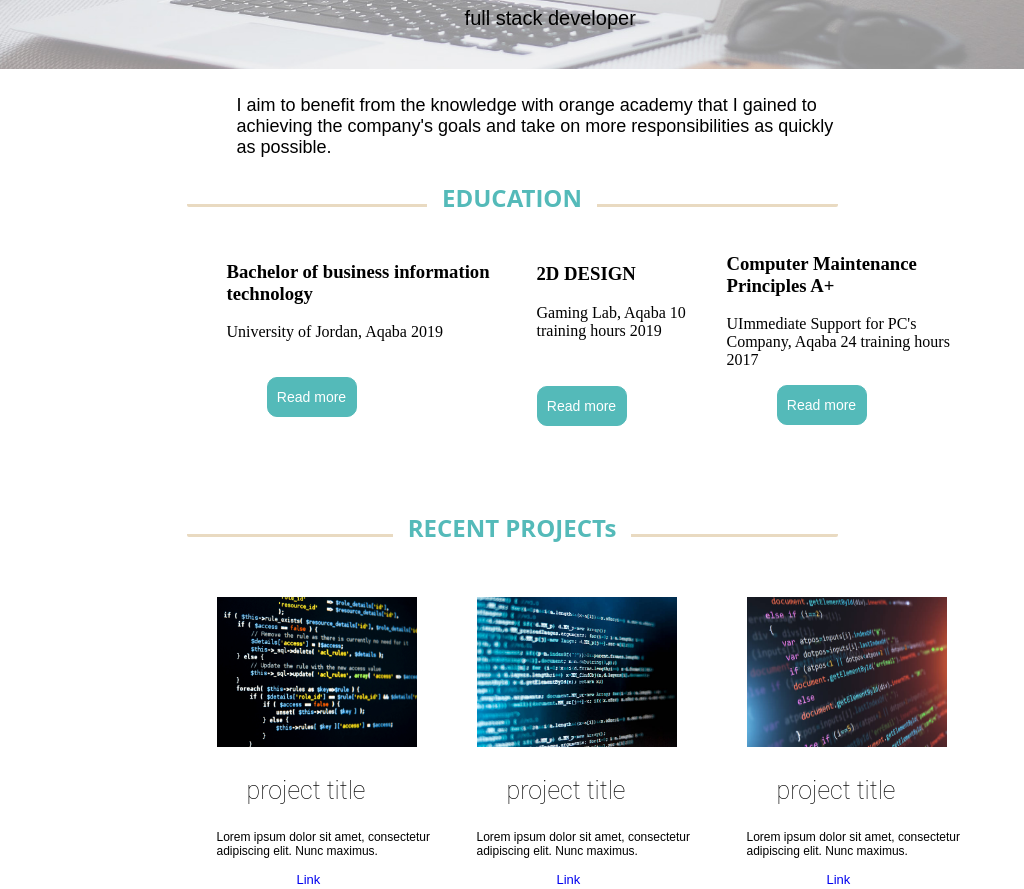
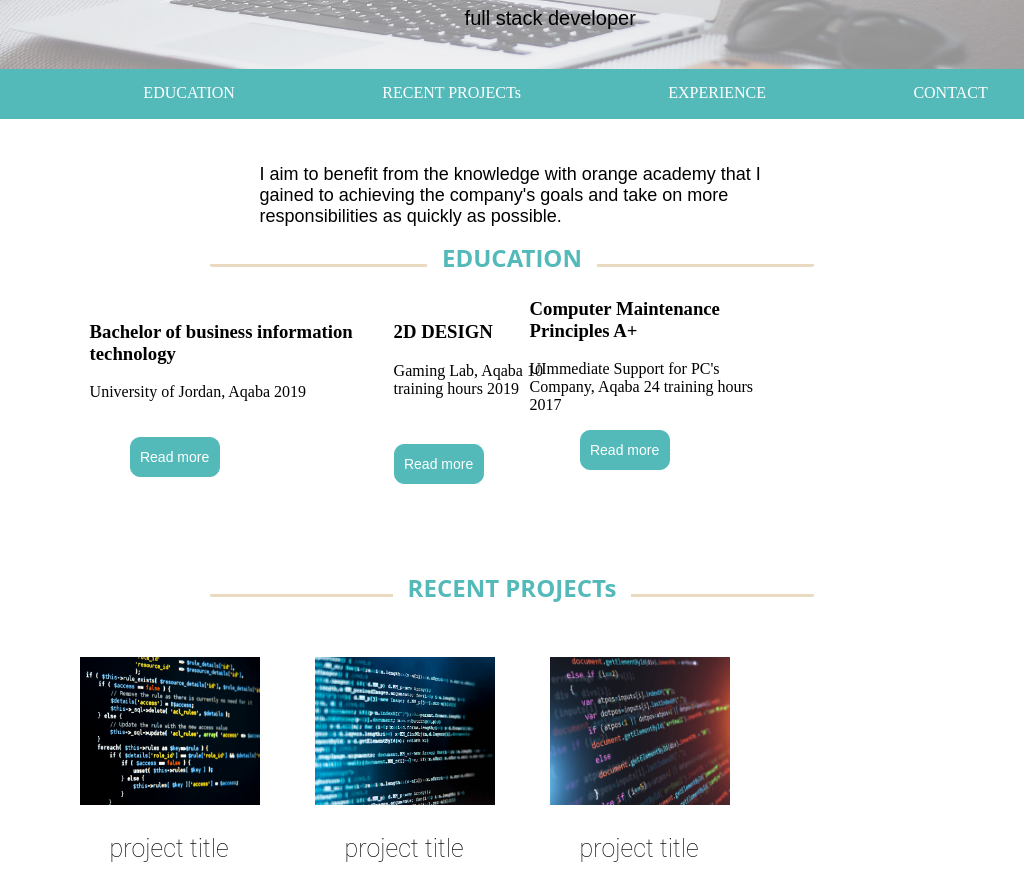
Before and after one commit to taebah-alshlouh/project1, a plain HTML site: page index.html in a window 1024 px wide. Shown: the part 281-1170 px from the top of the page. Drawn offline with Linux system fonts and the light colour scheme; files that its build step writes are made by us from their sources.

Commit message:
portfolio project using html and css til now

```diff
--- a/project1/index.html
+++ b/index.html
@@ -4,16 +4,22 @@
     <meta charset="UTF-8">
     <meta http-equiv="X-UA-Compatible" content="IE=edge">
     <meta name="viewport" content="width=device-width, initial-scale=1.0">
-    <link rel="stylesheet" href="style.css">
-    <link rel="stylesheet" href="bootstrap-grid.css">
-
+    <link rel="stylesheet" href="./project1/style.css">
+    <link rel="stylesheet" href="./project1/mediaq.css">
+     <link rel="stylesheet" href="bootstrap-grid.css">
     <title>portfolio</title>
 </head>
 <body>
        <!-- header part -->
        <header>
+           <nav class="nav">
+                       <a href="#edu">EDUCATION</a>
+                       <a href="#re" >RECENT PROJECTs</a>
+                       <a href="#exp" >EXPERIENCE</a>
+                       <a href="#container-footer">CONTACT</a>
+           </nav>
         <div id="header-midd-cont">
-                <img src="../imges/taebah.jpg" alt="taebah img" id="mypic">
+                <img src="./imges/taebah.jpg" alt="taebah img" id="mypic">
             <div id="header-midd-cont-1">
             <h2><b>Taebah bassam shlouh</b></h2>
              <p>full stack developer</p>
@@ -23,7 +29,7 @@
     <!-- header end -->
 
       <!-- main start -->
-    <main class="container">
+    <main class="container1">
         <!-- objectives section start -->
          <section id="objec">
              <p id="objecp"> I aim to benefit from the knowledge with orange academy that I gained to achieving the company's goals and take on more responsibilities as quickly as possible.</p>
@@ -66,21 +72,21 @@
                 <div class="recent-projects-card">
                     <div id="card1">
 
-                           <img src="../imges/php-2.png" alt="php">
+                           <img src="./imges/php-2.png" alt="php">
                            <h3>project title</h3>
                            <p>Lorem ipsum dolor sit amet, consectetur adipiscing elit. Nunc maximus.</p>
                             <a href="#">Link</a>
                     </div>
                     <div id="card2">
 
-                        <img src="../imges/istockphoto-182465097-612x612.jpg" alt="stockphoto">
+                        <img src="./imges/code.jpg" alt="stockphoto">
                         <h3>project title</h3>
                         <p>Lorem ipsum dolor sit amet, consectetur adipiscing elit. Nunc maximus.</p>
                         <a href="#">Link</a>
                     </div>
                     <div id="card3">
 
-                        <img src="../imges/M2e0d44b18050fd6c765a688ab221a1d61646933005421.jpg" alt="code">
+                        <img src="./imges/php.jpg" alt="code">
                         <h3>project title</h3>
                         <p>Lorem ipsum dolor sit amet, consectetur adipiscing elit. Nunc maximus.</p>
                         <a href="#">Link</a>
@@ -111,6 +117,10 @@
      <!-- footer start -->
     <footer id="container-footer">
     <!--the first div in the footer section -->
+       <!-- logo -->
+    <div class="f-logo">
+        <img src="./imges/logo.jpeg" width="100px" height="100px" alt="">
+    </div>
           <div id="fdiv1">
               <h3>CONTACT</h3>
               <p>Email:119taeba@gmail.com
--- /dev/null
+++ b/project1/mediaq.css
@@ -0,0 +1,67 @@
+
+
+
+/*width 1440 t0 1024 px*/
+    @media screen and (max-width:1440px) and (min-width:1024px){
+        #container-footer {
+            margin-top: 15%;}
+
+         .recent-projects-card {
+                margin-left: -5%;}
+
+                   footer {
+                    top: 219vh;
+                    width: 1435px;
+                }
+             .f-logo {
+                        margin-top: 35px;
+                        margin-left: -24px;
+                    }
+            header{
+                width: 100%;
+            }
+            #objec {
+                padding-top: 39px;
+                padding-left: 50px;
+            }
+    }
+    /*1024 to 768px*/
+    @media screen and (max-width:1024px) and (min-width:768px){
+
+        .recent-projects-card {
+            margin-left: -175px;
+            width: 710px;}
+            .edu-div {
+                margin-left: -160px;
+                height: 238px;
+            }
+            img {
+                width: 180px;
+                height: 148px;
+            }
+            #card2 {
+                left: 280px;
+            }
+            #card3 {
+                left: 515px;
+            }
+
+            #n2 {
+                top: -140px;
+                left: 344px;}
+            #n3 {
+                top: -345px;
+                left: 480px;
+            }
+            footer {
+                width: 768px;
+              top: 250vh;
+            }
+            .f-logo {
+                margin-top: 40px;
+                margin-left: -2px;
+            }
+    }
+    @media screen and (max-width:768px) and (min-width:425px) {
+
+    }
--- a/project1/style.css
+++ b/project1/style.css
@@ -12,6 +12,21 @@
       background-image: url("../imges/cdc.jpg");
       background-repeat: no-repeat;
       background-size: 100% 100%;
+  }
+  /*navigation bar*/
+  .nav{
+      width: 100%;
+      background-color: #54BAB9;
+      width: 100%;
+      height:50px;
+      position: absolute;
+      top: 350px;
+      padding-top: 15px;
+  }
+  .nav a{
+      color: white;
+      text-decoration: none;
+      margin-left: 14%;
   }
   #header-midd-cont{
       position: absolute;
@@ -49,13 +64,13 @@ top: 138px;
 
 
 /*main grid*/
-.container{
+.container1{
     position: relative;
-    top: 350px;
+    top: 380px;
     height: 1500px;
     display: grid;
-    grid-template-columns: 15% 70% 15%;
-    grid-template-rows: 7% 22% 30% 8% ;
+    grid-template-columns: 20% 60% 20%;
+    grid-template-rows: 9% 22% 30% 10% ;
 }
 
 
@@ -63,6 +78,7 @@ top: 138px;
 #objec{
     grid-column-start: 2;
     grid-row-start: 1;
+    padding-top: 25px;
     padding-left: 50px;
 }
 #objecp{
@@ -103,7 +119,7 @@ top: 138px;
 #n2{
     position: relative;
     top: -138px;
-    left: 350px;
+    left: 390px;
     width: 20vh;
 }
 #n2 button{
@@ -112,7 +128,7 @@ top: 138px;
 #n3{
     position: relative;
     top: -330px;
-    left: 540px;
+    left: 600px;
     width: 30vh;
 }
 #n3 button{
@@ -129,9 +145,6 @@ button:hover{
     font-family: Arial, Helvetica, sans-serif;
     text-shadow: 2px 2px 4px rgba(0, 0, 0, 0.562);
 }
-
-
-
 .h2 {
     font-family: 'Open Sans', sans-serif;
     width: 100%;
@@ -147,7 +160,6 @@ button:hover{
      background-color:#fff;
      padding:0 15px;
  }
-
 
 
 
@@ -175,15 +187,15 @@ height: 400px;
 
 .recent-projects-card p{
     font-family: 'Libre Franklin', sans-serif;
-    font-size: 12px;
+    font-size: 13px;
     width: 250px;
 }
 img{
-    width:200px;
-    height: 150px;
+    width:230px;
+    height: 160px;
 }
 #re a{
-padding-left: 80px;
+padding-left: 90px;
 font-family: 'Libre Franklin', sans-serif;
 text-decoration: none;
 font-size: 13px;
@@ -194,14 +206,15 @@ font-size: 13px;
     top: 50px;
 }
 #card1{
- left: 30px;
+ left: 45px;
 }
 #card2{
-    left: 290px;
+    left: 340px;
 }
 #card3{
-    left:560px ;
+    left:630px ;
 }
+
 
  /*Experince section*/
  #exp{
@@ -226,6 +239,7 @@ font-size: 13px;
      padding-left: 20px;
  }
 
+
  /*footer section*/
  #container-footer{
      display: grid;
@@ -242,6 +256,11 @@ font-size: 13px;
      padding-top:10px ;
      color: white;
      font-family:  'Arial Narrow Bold', sans-serif;
+ }
+ /*logo*/
+ .f-logo{
+     margin-top: 35px;
+   margin-left: 35px;
  }
  /*div's in the footer*/
 #fdiv1{
@@ -266,6 +285,3 @@ svg{
     width: 50px;
     height: 50px;
 }
-@media screen {
-
-}
```
Also changed, not shown: imges/code.jpg (renamed from imges/istockphoto-182465097-612x612.jpg), imges/logo.jpeg (added), imges/php.jpg (renamed from imges/M2e0d44b18050fd6c765a688ab221a1d61646933005421.jpg), mockup&wireframe.png, 1 other file.
